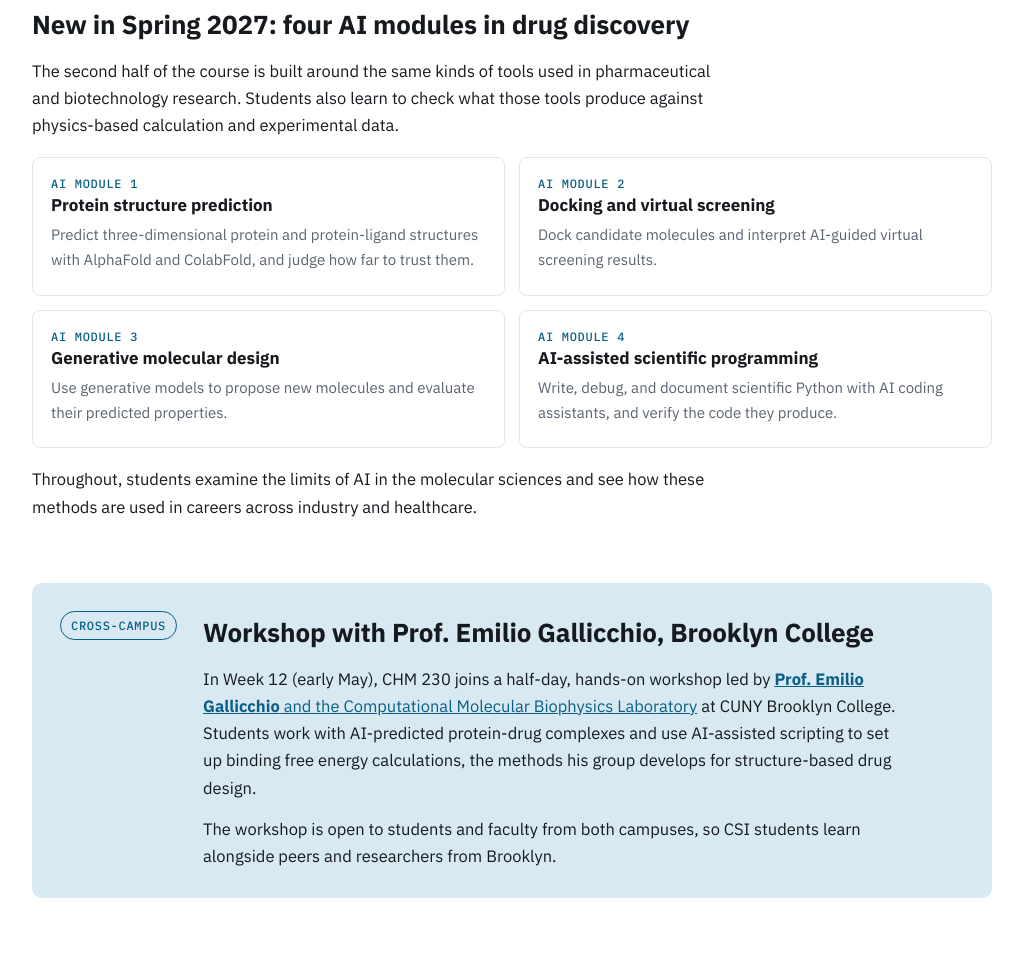
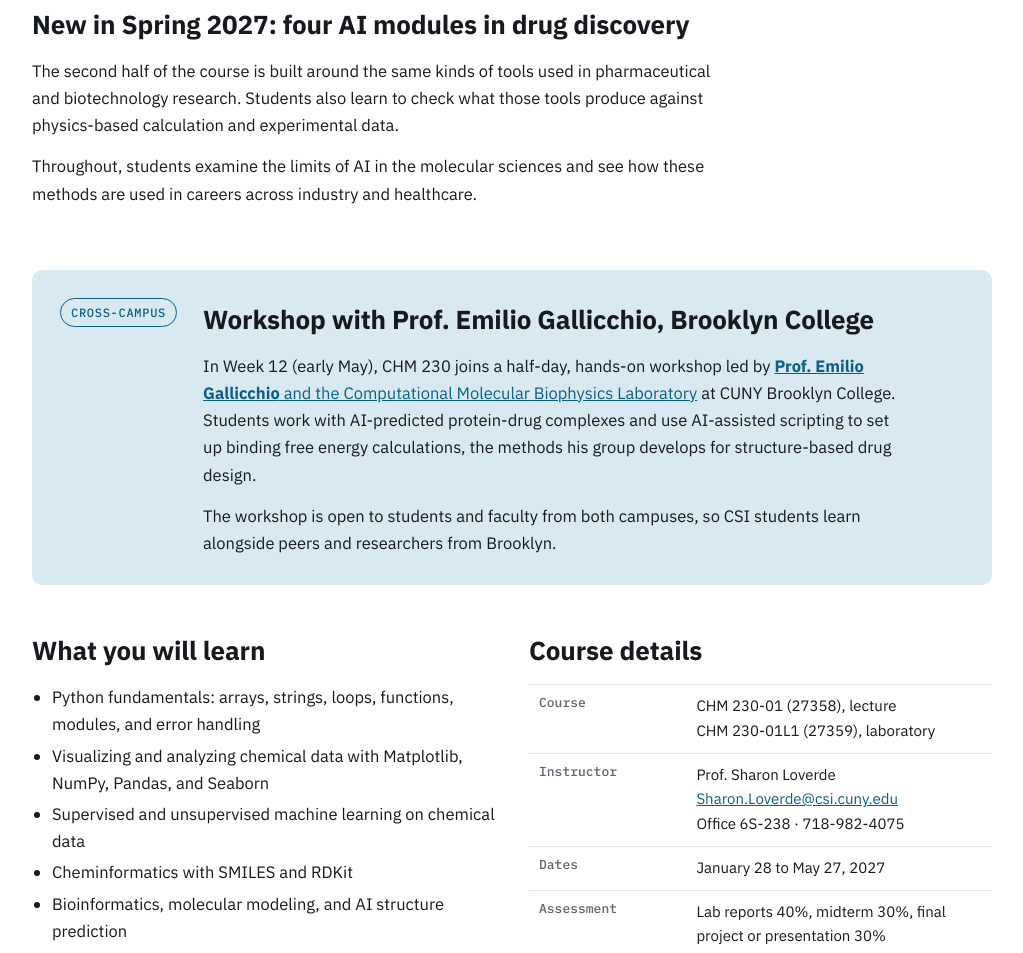
Before and after one commit to CUNY-CSI-Loverde-Laboratory/CHM230-Spring2027, a plain HTML site: page index.html in a window 1280 px wide. Shown: the part 1156-2109 px from the top of the page, without its empty margins (128-1151 px from the left). Drawn offline with Linux system fonts and the light colour scheme.

Commit message:
Remove AI module detail cards

```diff
--- a/index.html
+++ b/index.html
@@ -102,13 +102,7 @@ footer{margin-top:56px;border-top:1px solid var(--rule);padding:22px 0 40px;font
   <section id="ai">
     <h2>New in Spring 2027: four AI modules in drug discovery</h2>
     <p>The second half of the course is built around the same kinds of tools used in pharmaceutical and biotechnology research. Students also learn to check what those tools produce against physics-based calculation and experimental data.</p>
-    <div class="modules">
-      <div class="card"><div class="n">AI MODULE 1</div><h3>Protein structure prediction</h3><p>Predict three-dimensional protein and protein-ligand structures with AlphaFold and ColabFold, and judge how far to trust them.</p></div>
-      <div class="card"><div class="n">AI MODULE 2</div><h3>Docking and virtual screening</h3><p>Dock candidate molecules and interpret AI-guided virtual screening results.</p></div>
-      <div class="card"><div class="n">AI MODULE 3</div><h3>Generative molecular design</h3><p>Use generative models to propose new molecules and evaluate their predicted properties.</p></div>
-      <div class="card"><div class="n">AI MODULE 4</div><h3>AI-assisted scientific programming</h3><p>Write, debug, and document scientific Python with AI coding assistants, and verify the code they produce.</p></div>
-    </div>
-    <p style="margin-top:18px">Throughout, students examine the limits of AI in the molecular sciences and see how these methods are used in careers across industry and healthcare.</p>
+    <p>Throughout, students examine the limits of AI in the molecular sciences and see how these methods are used in careers across industry and healthcare.</p>
   </section>
 
   <div class="collab" id="collab">
```
